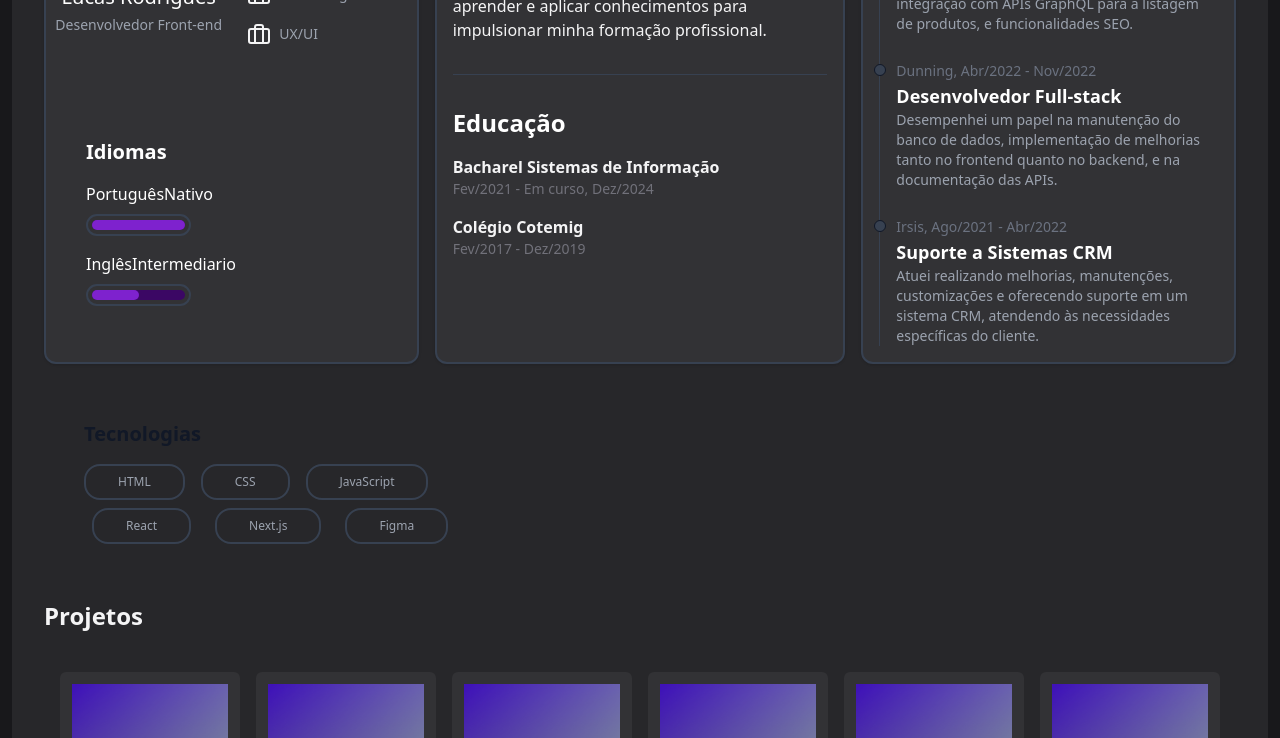
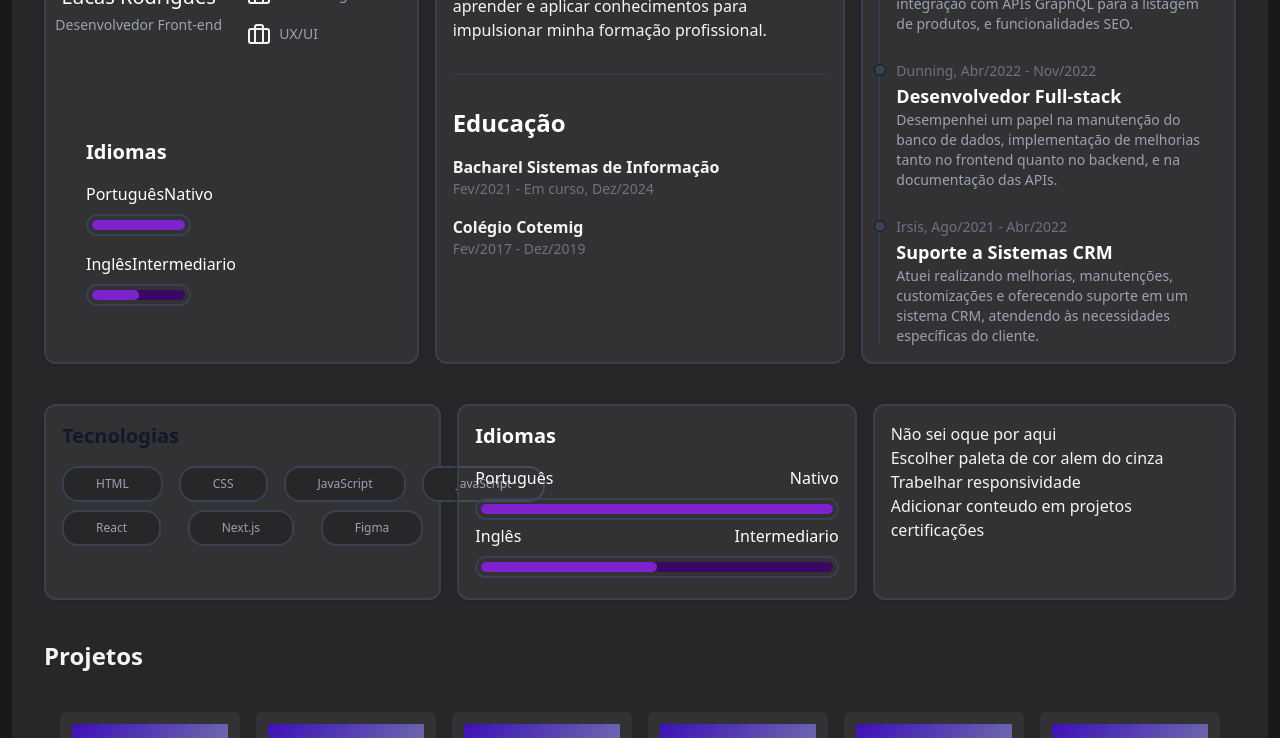
Before and after one commit to rodrigueslucas062/portfolio, a Next.js app: page / in a window 1280 px wide. Shown: the part 462-1200 px from the top of the page. Built offline with nearby package versions, Linux system fonts and the light colour scheme.

Commit message:
✨ New information on skills

```diff
--- a/src/components/habilidades/Habilidades.jsx
+++ b/src/components/habilidades/Habilidades.jsx
@@ -1,10 +1,11 @@
 const Habilidades = () => {
     return (
-        <section>
-            <div className="py-4 px-10">
+        <div className="flex my-10 gap-4">
+            <div className="flex group flex-1 w-1/3">
+                <div className="flex flex-col flex-1 group w-full max-w-xl bg-white/5 rounded-xl shadow border-2 border-gray-700 hover:bg-white/10 p-4">
                     <h1 className="mb-4 text-xl font-bold text-gray-900 dark:text-white">Tecnologias</h1>
                     <div className="flex flex-col space-y-2">
-                    <div className="flex flex-col-5 gap-4">
+                        <div className="flex flex-col-5 gap-4 justify-between">
                             <div className="bg-zinc-800 p-2 px-4 rounded-2xl border-2 border-gray-700 flex items-center justify-center">
                                 <span className="text-xs text-gray-400 px-4 ">HTML</span>
                             </div>
@@ -14,8 +15,11 @@ const Habilidades = () => {
                             <div className="bg-zinc-800 p-2 px-4 rounded-2xl border-2 border-gray-700 flex items-center justify-center">
                                 <span className="text-xs text-gray-400 px-4 ">JavaScript</span>
                             </div>
+                            <div className="bg-zinc-800 p-2 px-4 rounded-2xl border-2 border-gray-700 flex items-center justify-center">
+                                <span className="text-xs text-gray-400 px-4 ">JavaScript</span>
                             </div>
-                    <div className="ml-2 flex flex-col-3 gap-6">
+                        </div>
+                        <div className="flex flex-col-5 gap-4 justify-between">
                             <div className="bg-zinc-800 p-2 px-4 rounded-2xl border-2 border-gray-700 flex items-center justify-center">
                                 <span className="text-xs text-gray-400 px-4 ">React</span>
                             </div>
@@ -28,7 +32,46 @@ const Habilidades = () => {
                         </div>
                     </div>
                 </div>
-        </section>
+            </div>
+            <div className="flex flex-1 group w-full max-w-xl bg-white/5 rounded-xl shadow border-2 border-gray-700 hover:bg-white/10 p-4">
+                <div className="w-full">
+                    <h1 className="mb-4 text-xl font-bold text-white">Idiomas</h1>
+                    <div>
+                        <div className="flex justify-between mb-2">
+                            <span className="text-base font-medium text-white">Português</span>
+                            <span className="text-base font-medium text-white">Nativo</span>
+                        </div>
+                        <div className="flex flex-col border-2 border-gray-700 group-hover:border-gray-500 rounded-full justify-between mb-1 p-1">
+                            <div className="w-full rounded-full h-2.5 bg-purple-950">
+                                <div className="bg-purple-700 h-2.5 rounded-full w-full"></div>
+                            </div>
+                        </div>
+                    </div>
+                    <div>
+                        <div className="flex justify-between mb-2">
+                            <span className="text-base font-medium text-white">Inglês</span>
+                            <span className="text-base font-medium text-white">Intermediario</span>
+                        </div>
+                        <div className="flex flex-col border-2 border-gray-700 group-hover:border-gray-500 rounded-full justify-between mb-1 p-1">
+                            <div className="w-full rounded-full h-2.5 bg-purple-950">
+                                <div className="bg-purple-700 h-2.5 rounded-full w-1/2"></div>
+                            </div>
+                        </div>
+                    </div>
+                </div>
+            </div>
+            <div className="flex flex-1 w-1/3">
+                <div className="flex flex-col flex-1 group w-full max-w-xl bg-white/5 rounded-xl shadow border-2 border-gray-700 hover:bg-white/10 p-4">
+                    <div className="flex flex-col">
+                        <h1>Não sei oque por aqui</h1>
+                        <h1>Escolher paleta de cor alem do cinza</h1>
+                        <h1>Trabelhar responsividade</h1>
+                        <h1>Adicionar conteudo em projetos</h1>
+                        <h1>certificações</h1>
+                    </div>
+                </div>
+            </div>
+        </div>
     )
 }
 
```
Lines whose indentation alone changed are shown as unchanged.
